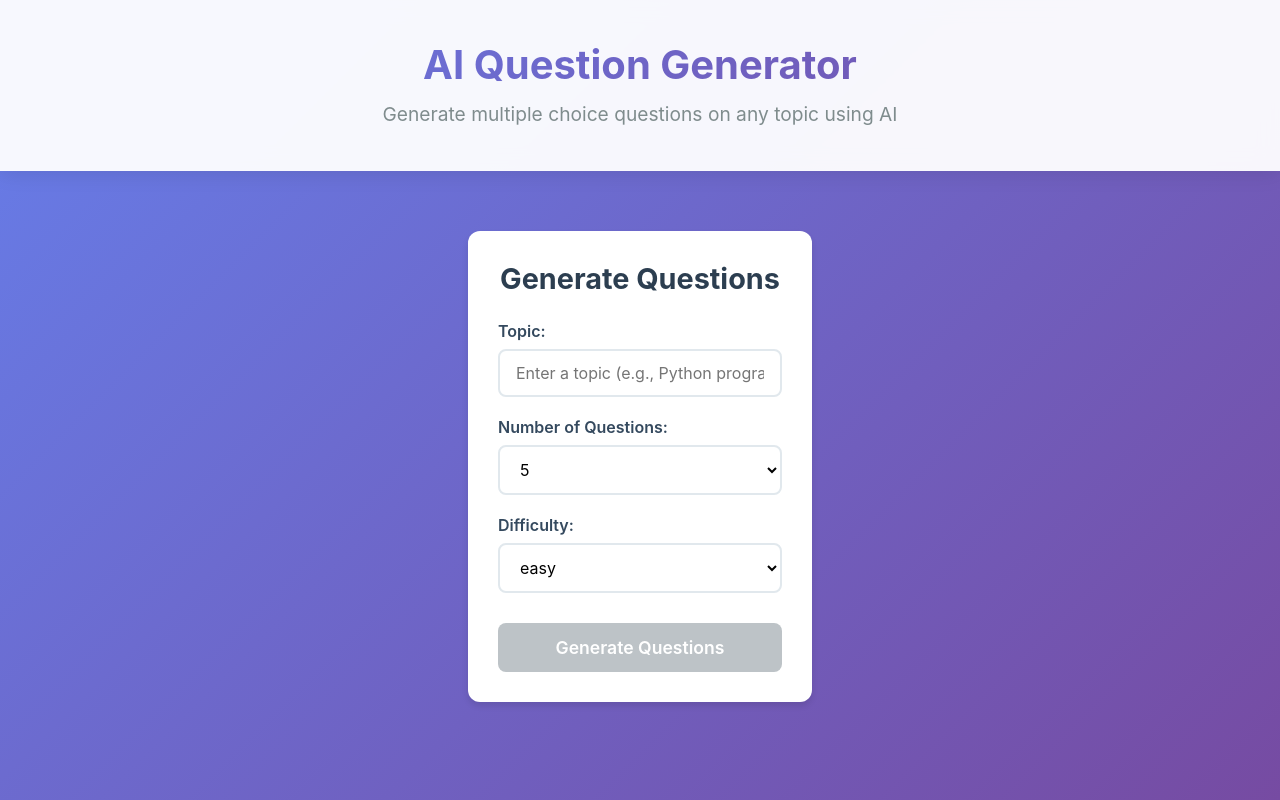
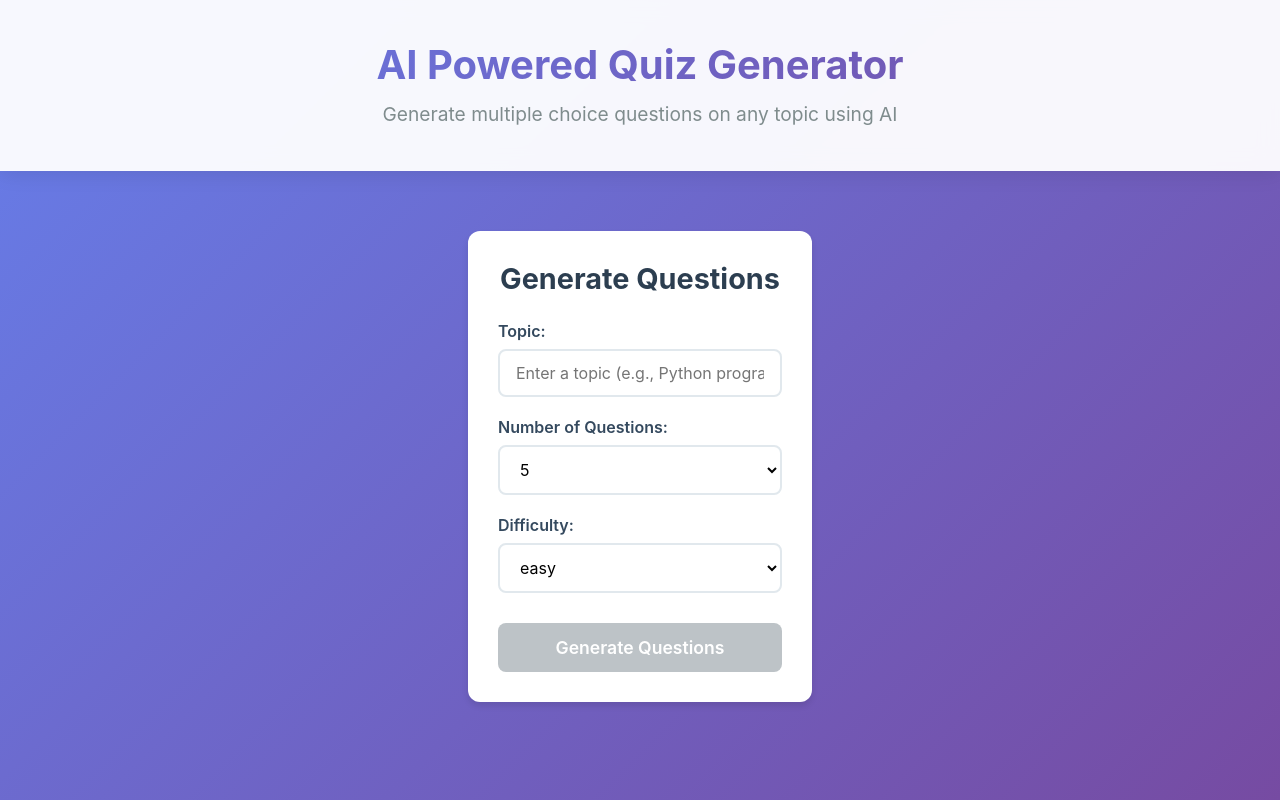
Before and after one commit to Nikhilreddy1011/AI-powered-quiz-app, a React (Create React App) app in the folder frontend/: page / in a window 1280 px wide. Built offline with nearby package versions, Linux system fonts and the light colour scheme.

Commit message:
Update app title

```diff
--- a/frontend/src/App.tsx
+++ b/frontend/src/App.tsx
@@ -6,7 +6,7 @@ function App() {
   return (
     <div className="App">
       <header className="app-header">
-        <h1>AI Question Generator</h1>
+        <h1>AI Powered Quiz Generator</h1>
         <p>Generate multiple choice questions on any topic using AI</p>
       </header>
       <main className="app-main">
```
